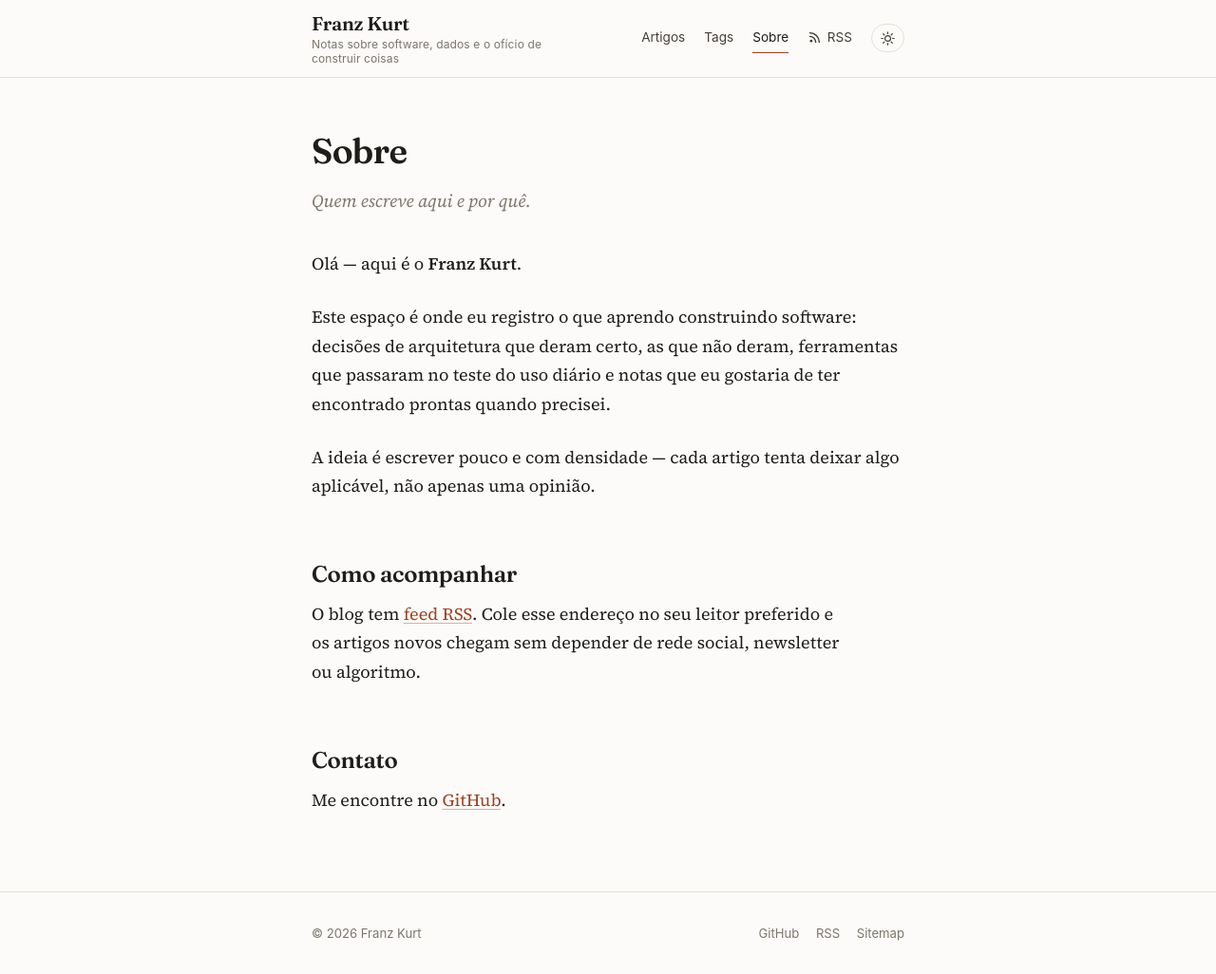
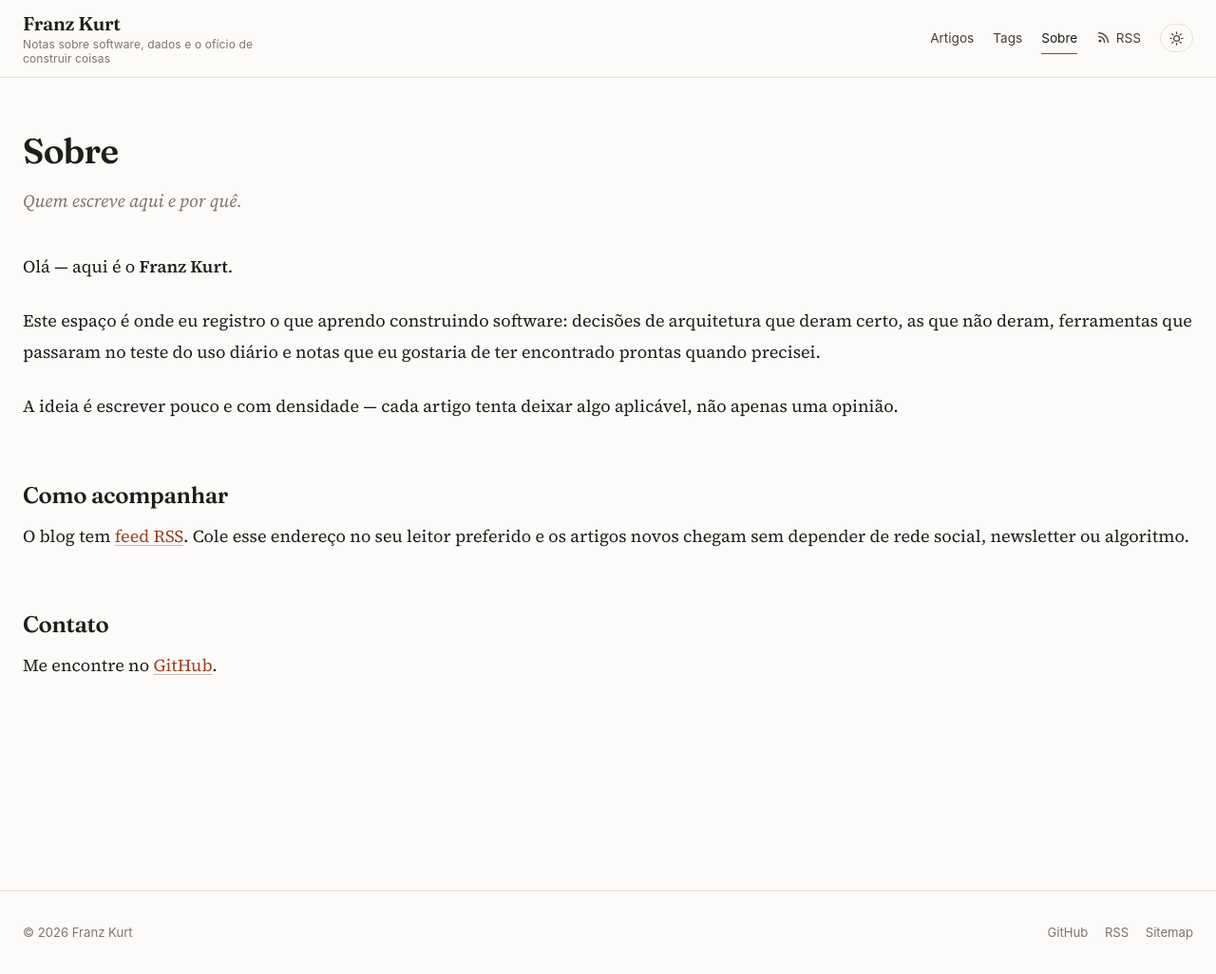
Before and after one commit to franzkurt/franzkurt.github.io, a Jekyll site: the page built from sobre.md, in a window 1280 px wide and 1026 px high. Shown: the whole window at 95% size. Built offline with Jekyll 4.4.1, drawn with Linux system fonts in a browser that asks for light colours.

Commit message:
Coluna de leitura para ~140 caracteres
Largura medida no navegador com a fonte real do site, não estimada:
140 caracteres de prosa em Source Serif 4 a 18px ocupam 1201px. A coluna
ficou em 83rem (80rem de conteúdo), o que rende 146 caracteres de prosa
e 143 de código por linha — verificado contando os caracteres da primeira
linha renderizada, não por regra de três.

Entrelinha subiu junto (1.7 para 1.78 no corpo, 1.8 na prosa): linha longa
precisa de mais respiro para o olho encontrar o início da linha seguinte.

Co-Authored-By: Claude Opus 5 (1M context) <noreply@anthropic.com>

```diff
--- a/assets/css/style.css
+++ b/assets/css/style.css
@@ -23,7 +23,9 @@
   --mono: ui-monospace, SFMono-Regular, "SF Mono", "JetBrains Mono", Menlo,
           Consolas, "Liberation Mono", monospace;
 
-  --wrap: 42rem;      /* o container já é a medida de leitura: tudo alinhado */
+  /* 83rem menos 3rem de padding = 80rem de conteúdo ≈ 140 caracteres,
+     medido no navegador com Source Serif 4 a 18px e o mono a 0.9rem. */
+  --wrap: 83rem;
   --measure: 100%;    /* blocos de conteúdo preenchem o container */
   --radius: 4px;
   --shadow: 0 1px 2px rgba(31, 29, 26, .04), 0 8px 24px -12px rgba(31, 29, 26, .16);
@@ -79,7 +81,7 @@ body {
   color: var(--ink);
   font-family: var(--serif);
   font-size: 1.125rem;
-  line-height: 1.7;
+  line-height: 1.78;   /* medida larga exige mais entrelinha */
   font-optical-sizing: auto;
   hanging-punctuation: first last;
   text-rendering: optimizeLegibility;
@@ -386,7 +388,7 @@ img, svg, video { max-width: 100%; height: auto; }
 
 /* ----------------------------------------------------------------- prosa - */
 
-.prose { font-size: 1.125rem; }
+.prose { font-size: 1.125rem; line-height: 1.8; }
 .prose > * { margin-block: 0; }
 .prose > * + * { margin-top: 1.4em; }
 
@@ -727,6 +729,8 @@ pre:hover .copy-btn, .copy-btn:focus-visible { opacity: 1; }
 
 /* --------------------------------------------------------------- extras -- */
 
+/* entre 42rem e 81rem a coluna é fluida (o padding dá a margem) */
+
 @media (max-width: 34rem) {
   body { font-size: 1.06rem; }
   main.wrap { padding-block: 2.5rem 3.5rem; }
```
